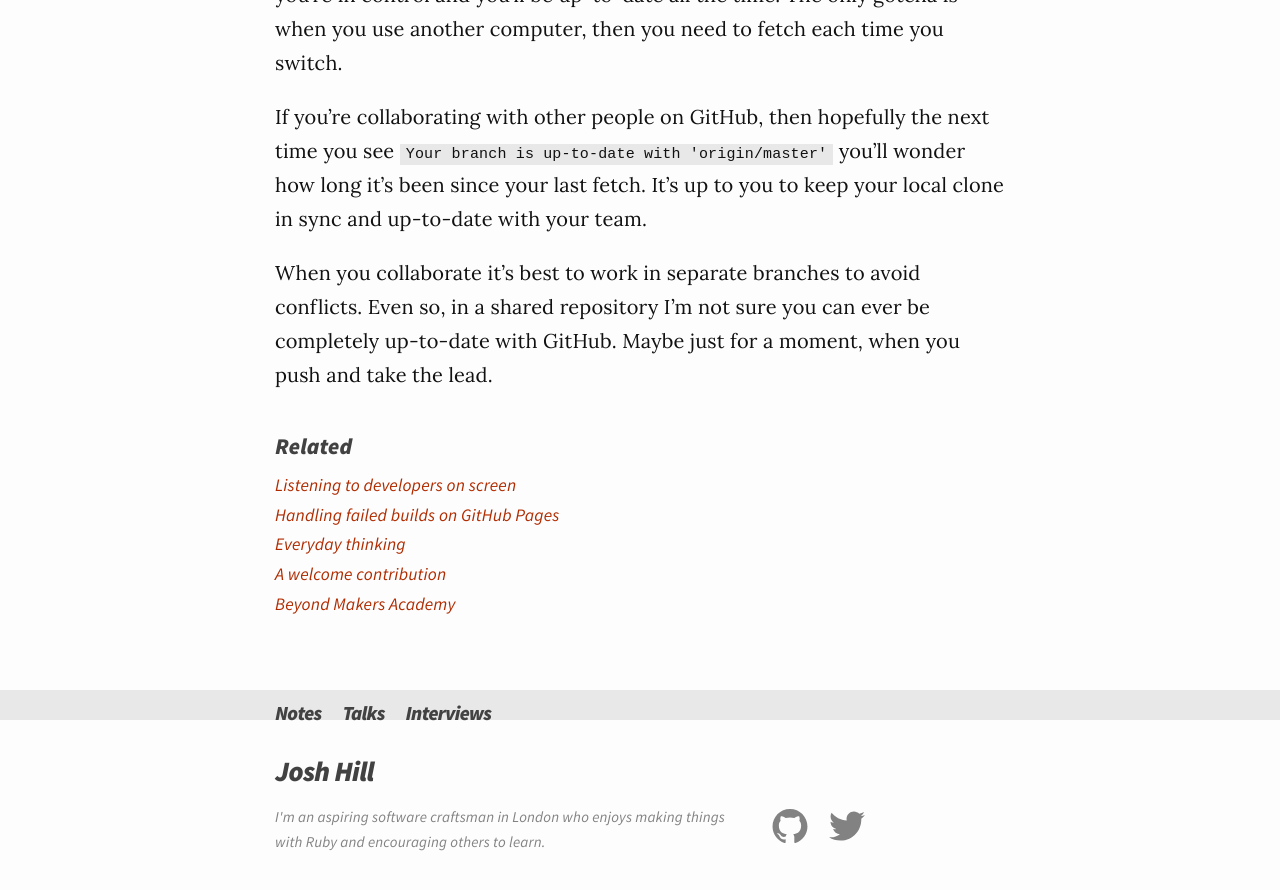
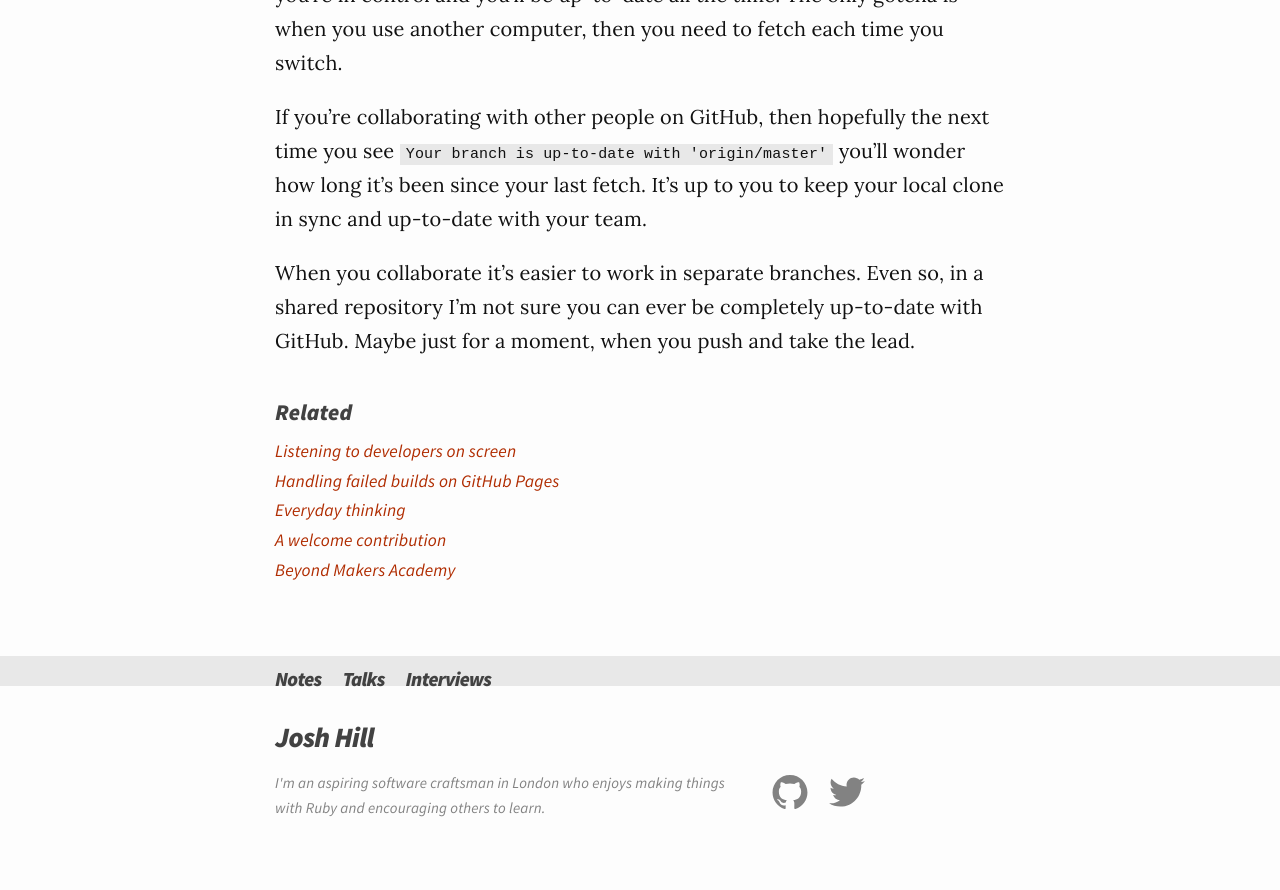
Before and after one commit to jamesjoshuahill/jamesjoshuahill.github.io, a Jekyll site: the page built from _posts/2015-02-07-is-your-branch-up-to-date.md, in a window 1280 px wide and 900 px high, scrolled down 4624 px. Shown: the top 890 px of the window. Built offline with Jekyll 4.4.1, drawn with Linux system fonts in a browser that asks for light colours; some of the changed text lies outside the part shown.

Commit message:
Update 2015-02-07-is-your-branch-up-to-date.md

```diff
--- a/_posts/2015-02-07-is-your-branch-up-to-date.md
+++ b/_posts/2015-02-07-is-your-branch-up-to-date.md
@@ -3,7 +3,7 @@ layout: post
 title: "Is your branch up-to-date?"
 categories: note
 ---
-git can be confusing, especially for beginners. Even a common message: `Your branch is up-to-date with 'origin/master'.` might not mean what you think. Nowadays I'm comfortable with my git workflow and rarely see an error, but I can still remember feeling completely lost.
+git can be confusing, especially for beginners. Even a common message: `Your branch is up-to-date with 'origin/master'` might not mean what you think. Nowadays I'm comfortable with my git workflow and rarely see an error, but I can still remember feeling completely lost.
 
 I started coaching at [Codebar](http://codebar.io) last year. It's a free workshop to get to grips with the basics of web development. I've found that sharing knowledge with a beginner is harder than understanding. Telling someone else shines a light into my blind spots. If you're near a Codebar meetup, sign up and come along! It's a friendly group and you're bound to learn something.
 
@@ -92,4 +92,4 @@ Sure. If no one else has access to the GitHub repository then you can rest easy
 
 If you're collaborating with other people on GitHub, then hopefully the next time you see `Your branch is up-to-date with 'origin/master'` you'll wonder how long it's been since your last fetch. It's up to you to keep your local clone in sync and up-to-date with your team.
 
-When you collaborate it's best to work in separate branches to avoid conflicts. Even so, in a shared repository I'm not sure you can ever be completely up-to-date with GitHub. Maybe just for a moment, when you push and take the lead.
+When you collaborate it's easier to work in separate branches. Even so, in a shared repository I'm not sure you can ever be completely up-to-date with GitHub. Maybe just for a moment, when you push and take the lead.
```
Also changed, not shown: other parts of _posts/2015-02-07-is-your-branch-up-to-date.md (+2 -2 lines).
